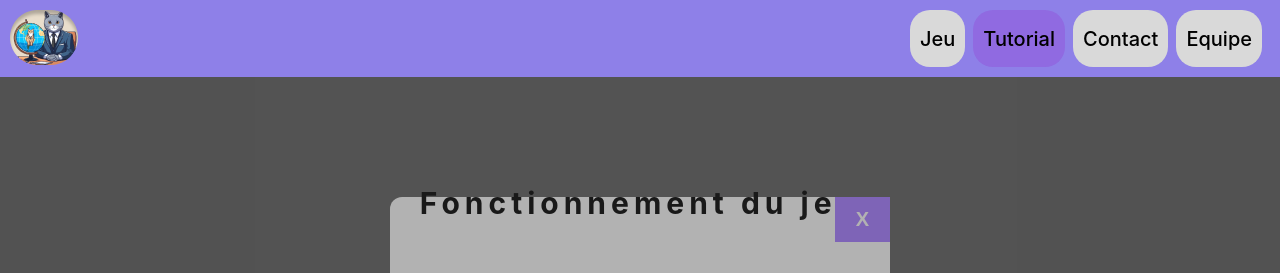
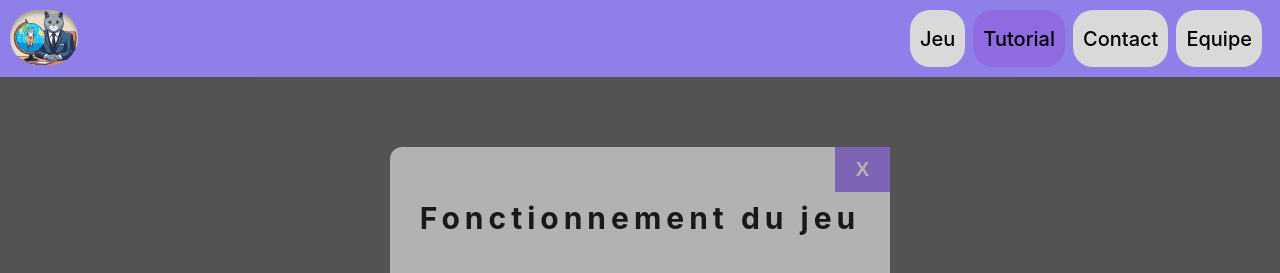
Before and after one commit to WildCodeSchool-2023-09/JS-RemoteFR-CrewStillant-P2-GeoCat, a React (Vite) app in the folder frontend/: page /tutorial in a window 1280 px wide. Both pictures are taken after a click on the button "Tutorial". Shown: the top 273 px of the page. Built offline with nearby package versions, Linux system fonts and the light colour scheme.

Commit message:
Fix h1 ModalCSS

```diff
--- a/frontend/src/components/tutorial/modal.css
+++ b/frontend/src/components/tutorial/modal.css
@@ -10,7 +10,7 @@
 .modalContainer {
   position: relative;
   width: 500px;
-  height: 400px;
+  height: 500px;
   background-color: #d9d9d9;
   opacity: 0.7;
   border-radius: 12px;
@@ -28,7 +28,7 @@
   right: 0;
 }
 .modalContainer h1 {
-  margin-bottom: 5rem;
+  margin-bottom: 2rem;
   letter-spacing: 0.5rem;
 }
 .modalContainer p {
```
